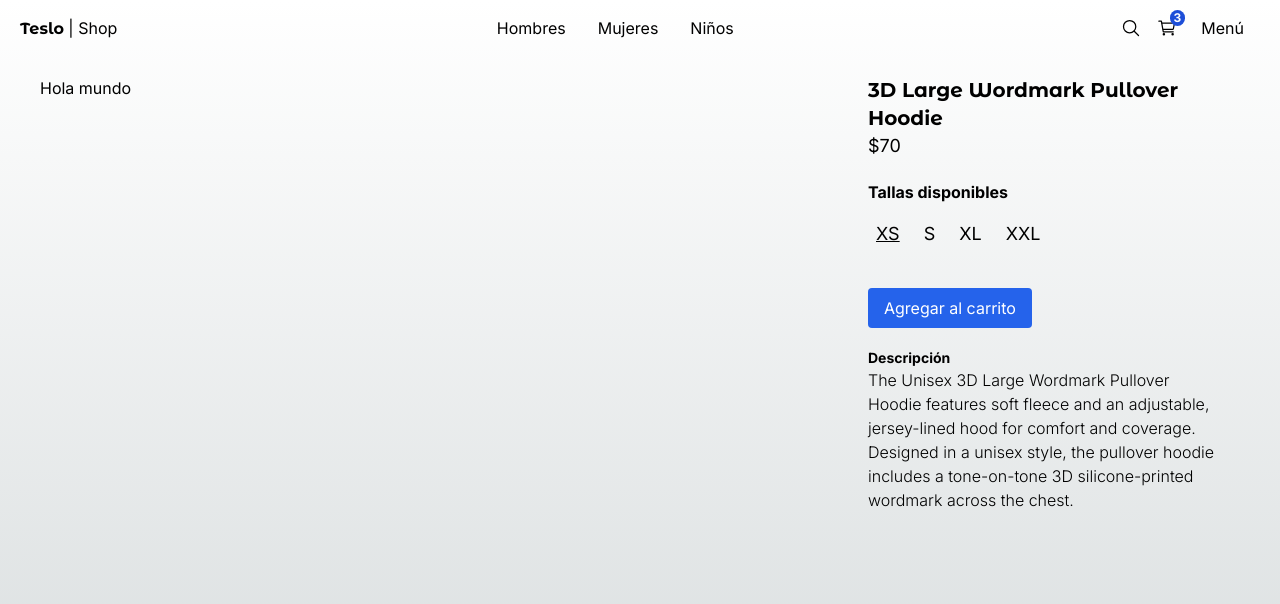
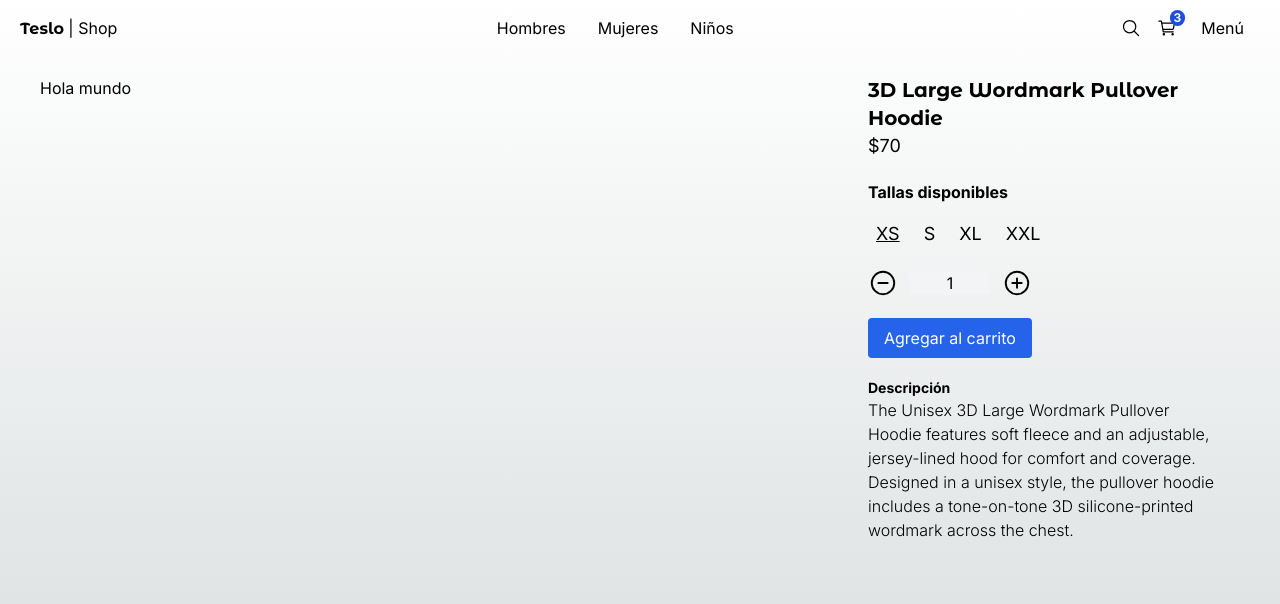
Before and after one commit to Gustavoand39/teslo-shop, a Next.js app: page /product/3d_large_wordmark_pullover_hoodie in a window 1280 px wide. Shown: the top 604 px of the page. Built offline with nearby package versions, Linux system fonts and the light colour scheme.

Commit message:
chore: Add QuantitySelector component for product page

```diff
--- a/src/app/(shop)/product/[slug]/page.tsx
+++ b/src/app/(shop)/product/[slug]/page.tsx
@@ -1,4 +1,4 @@
-import { SizeSelector } from "@/components";
+import { QuantitySelector, SizeSelector } from "@/components";
 import { titleFont } from "@/config/font";
 import { initialData } from "@/seed/seed";
 import { notFound } from "next/navigation";
@@ -32,6 +32,8 @@
           availableSizes={product.sizes}
         />
 
+        <QuantitySelector quantity={1} />
+
         <button className="btn-primary my-5">Agregar al carrito</button>
 
         <h3 className="font-bold text-sm">Descripción</h3>
--- a/src/components/index.ts
+++ b/src/components/index.ts
@@ -4,6 +4,7 @@
 export * from "./ui/sidebar/Sidebar";
 
 export * from "./product/size-selector/SizeSelector";
+export * from "./product/quantity-selector/QuantitySelector";
 
 export * from "./products/product-grid/ProductGrid";
 export * from "./products/product-grid/ProductGridItem";
--- /dev/null
+++ b/src/components/product/quantity-selector/QuantitySelector.tsx
@@ -0,0 +1,32 @@
+"use client";
+import React, { useState } from "react";
+import { IoAddCircleOutline, IoRemoveCircleOutline } from "react-icons/io5";
+
+interface Props {
+  quantity: number;
+}
+
+export const QuantitySelector = ({ quantity }: Props) => {
+  const [count, setCount] = useState(quantity);
+
+  const onQuantityChange = (newQuantity: number) => setCount(newQuantity);
+
+  return (
+    <div className="flex items-center">
+      <button
+        onClick={() => onQuantityChange(count - 1)}
+        disabled={count === 1}
+      >
+        <IoRemoveCircleOutline size={30} />
+      </button>
+
+      <span className="w-20 mx-3 px-3 bg-gray-100 text-center rounded">
+        {count}
+      </span>
+
+      <button onClick={() => onQuantityChange(count + 1)}>
+        <IoAddCircleOutline size={30} />
+      </button>
+    </div>
+  );
+};
```
